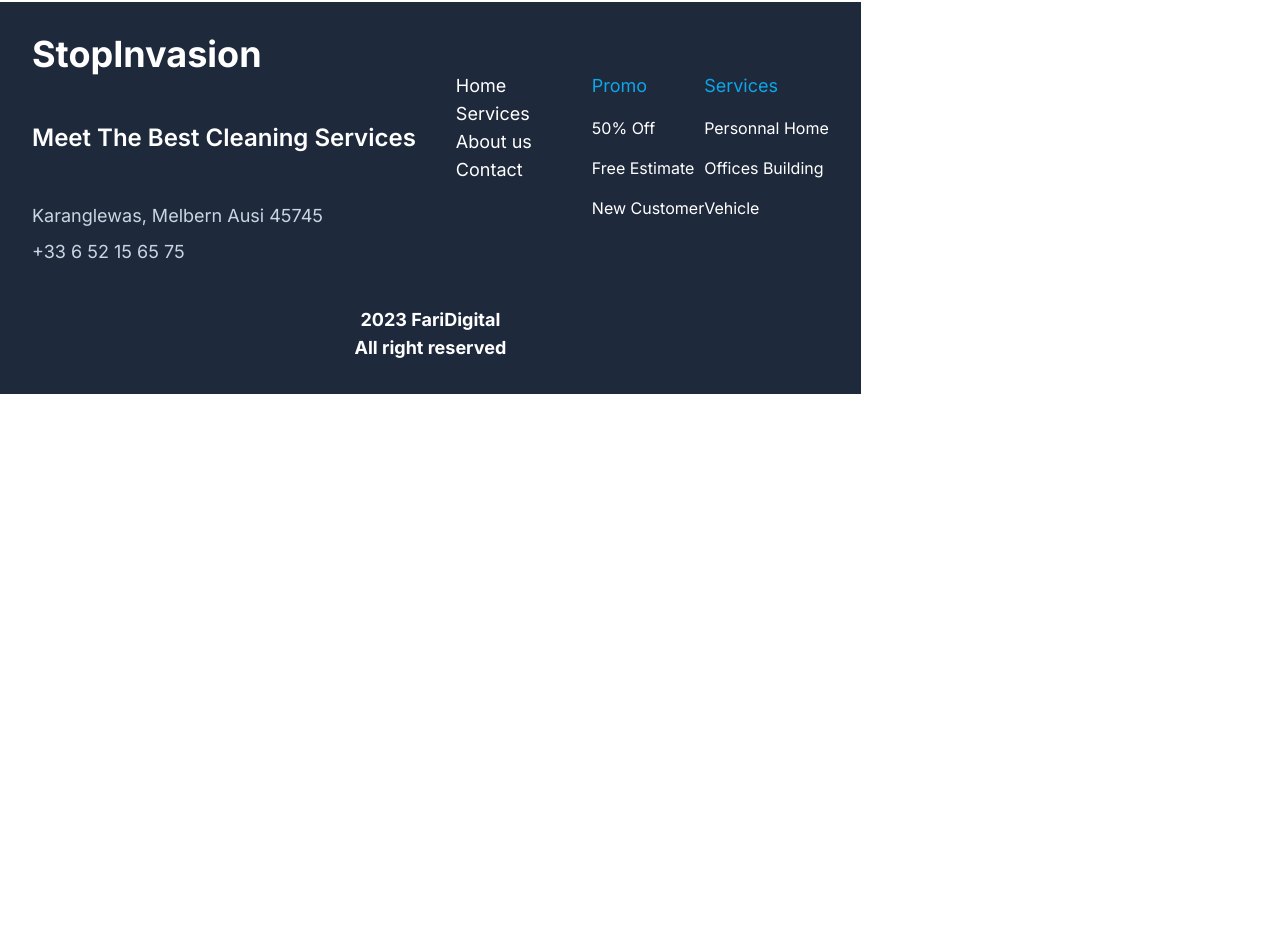
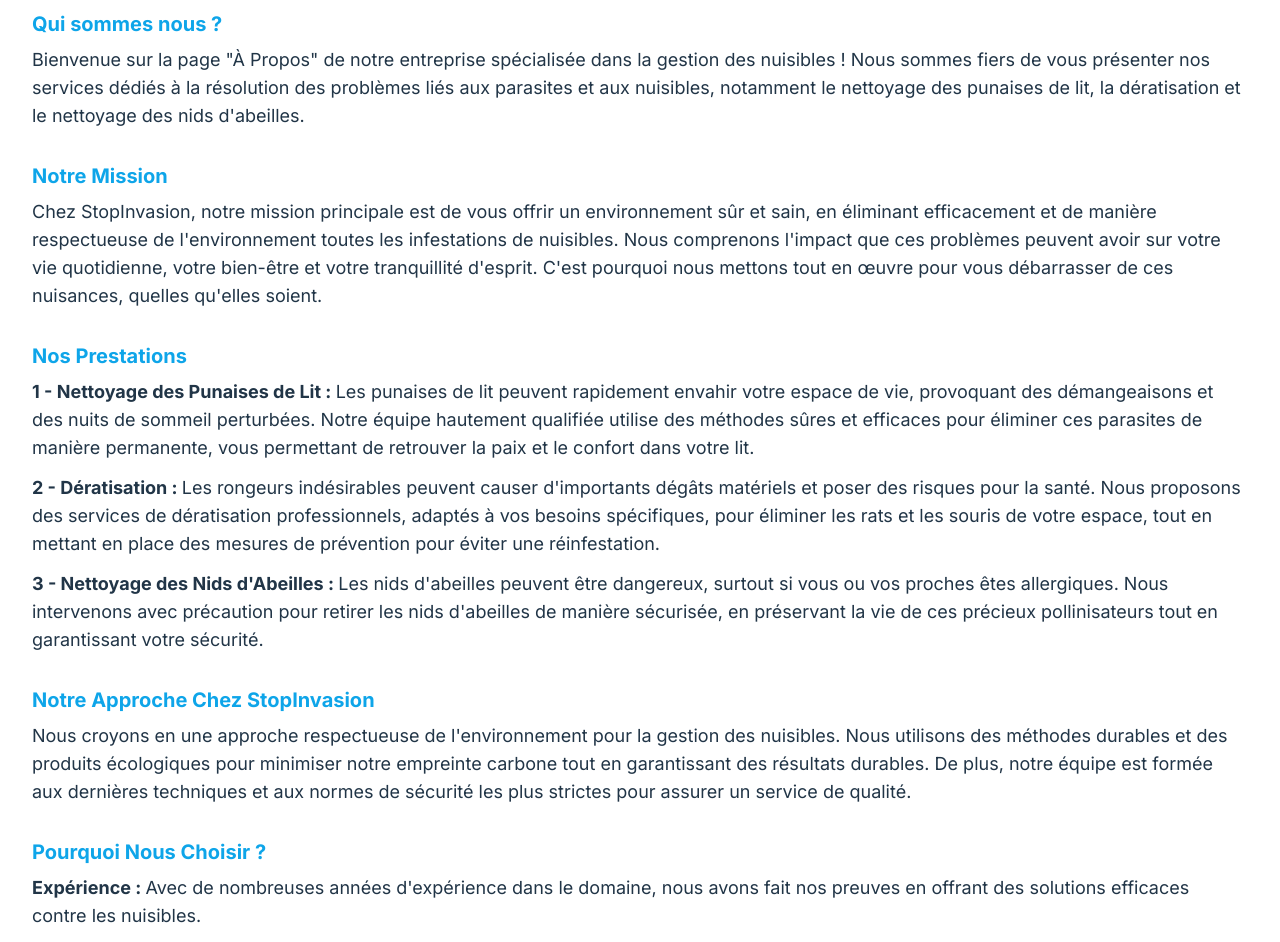
Before and after one commit to FaridAmimri/stopinvasion, a React (Vite) app: page /about in a window 1280 px wide. Shown: the part 126-1068 px from the top of the page. Before the commit the page ends 800 px from the top, so only its background shows below. Built offline with nearby package versions, Linux system fonts and the light colour scheme.

Commit message:
Design AboutUs & add  CallToAction section ti About Page

```diff
--- /dev/null
+++ b/src/components/AboutUs.tsx
@@ -0,0 +1,114 @@
+/** @format */
+
+const AboutUs = () => {
+  return (
+    <div className='p-8 flex flex-col gap-6'>
+      <div className='flex flex-col gap-8 text-lg'>
+        <div className='flex flex-col gap-2'>
+          <h3 className='text-xl font-bold text-sky-500'>Qui sommes nous ?</h3>
+          <p>
+            Bienvenue sur la page "À Propos" de notre entreprise spécialisée
+            dans la gestion des nuisibles ! Nous sommes fiers de vous présenter
+            nos services dédiés à la résolution des problèmes liés aux parasites
+            et aux nuisibles, notamment le nettoyage des punaises de lit, la
+            dératisation et le nettoyage des nids d'abeilles.
+          </p>
+        </div>
+
+        <div className='flex flex-col gap-2'>
+          <h3 className='text-xl font-bold text-sky-500'>Notre Mission</h3>
+          <p>
+            Chez StopInvasion, notre mission principale est de vous offrir un
+            environnement sûr et sain, en éliminant efficacement et de manière
+            respectueuse de l'environnement toutes les infestations de
+            nuisibles. Nous comprenons l'impact que ces problèmes peuvent avoir
+            sur votre vie quotidienne, votre bien-être et votre tranquillité
+            d'esprit. C'est pourquoi nous mettons tout en œuvre pour vous
+            débarrasser de ces nuisances, quelles qu'elles soient.
+          </p>
+        </div>
+
+        <div className='flex flex-col gap-2'>
+          <h3 className='text-xl font-bold text-sky-500'>Nos Prestations</h3>
+          <ul className='flex flex-col gap-3'>
+            <li>
+              <b>1 - Nettoyage des Punaises de Lit : </b> Les punaises de lit
+              peuvent rapidement envahir votre espace de vie, provoquant des
+              démangeaisons et des nuits de sommeil perturbées. Notre équipe
+              hautement qualifiée utilise des méthodes sûres et efficaces pour
+              éliminer ces parasites de manière permanente, vous permettant de
+              retrouver la paix et le confort dans votre lit.
+            </li>
+            <li>
+              <b>2 - Dératisation : </b>
+              Les rongeurs indésirables peuvent causer d'importants dégâts
+              matériels et poser des risques pour la santé. Nous proposons des
+              services de dératisation professionnels, adaptés à vos besoins
+              spécifiques, pour éliminer les rats et les souris de votre espace,
+              tout en mettant en place des mesures de prévention pour éviter une
+              réinfestation.
+            </li>
+            <li>
+              <b>3 - Nettoyage des Nids d'Abeilles : </b>Les nids d'abeilles
+              peuvent être dangereux, surtout si vous ou vos proches êtes
+              allergiques. Nous intervenons avec précaution pour retirer les
+              nids d'abeilles de manière sécurisée, en préservant la vie de ces
+              précieux pollinisateurs tout en garantissant votre sécurité.
+            </li>
+          </ul>
+        </div>
+
+        <div className='flex flex-col gap-2'>
+          <h3 className='text-xl font-bold text-sky-500'>
+            Notre Approche Chez StopInvasion
+          </h3>
+          <p>
+            Nous croyons en une approche respectueuse de l'environnement pour la
+            gestion des nuisibles. Nous utilisons des méthodes durables et des
+            produits écologiques pour minimiser notre empreinte carbone tout en
+            garantissant des résultats durables. De plus, notre équipe est
+            formée aux dernières techniques et aux normes de sécurité les plus
+            strictes pour assurer un service de qualité.
+          </p>
+        </div>
+
+        <div className='flex flex-col gap-2'>
+          <h3 className='text-xl font-bold text-sky-500'>
+            Pourquoi Nous Choisir ?
+          </h3>
+          <ul className='flex flex-col gap-2'>
+            <li>
+              <b>Expérience : </b>Avec de nombreuses années d'expérience dans le
+              domaine, nous avons fait nos preuves en offrant des solutions
+              efficaces contre les nuisibles.
+            </li>
+            <li>
+              <b>Service Personnalisé : </b>Chaque infestation est unique, c'est
+              pourquoi nous adaptons nos services pour répondre à vos besoins
+              spécifiques.
+            </li>
+            <li>
+              <b>Satisfaction du Client : </b>
+              Votre satisfaction est notre priorité. Nous travaillons sans
+              relâche pour garantir des résultats qui dépassent vos attentes.
+            </li>
+          </ul>
+        </div>
+
+        <div>
+          <p>
+            Lorsque vous faites appel à StopInvasion, vous optez pour la
+            tranquillité d'esprit. Nous sommes là pour vous aider à retrouver un
+            environnement sain, propre et débarrassé des nuisibles qui
+            perturbent votre vie. N'hésitez pas à nous contacter pour en savoir
+            plus sur nos services ou pour planifier une intervention. Nous
+            sommes là pour vous, à chaque étape du processus. Merci de nous
+            faire confiance pour la gestion de vos problèmes de nuisibles.
+          </p>
+        </div>
+      </div>
+    </div>
+  )
+}
+
+export default AboutUs
--- a/src/pages/About.tsx
+++ b/src/pages/About.tsx
@@ -1,7 +1,15 @@
 /** @format */
 
+import AboutUs from '../components/AboutUs'
+import CallToAction from '../components/CallToAction'
+
 const About = () => {
-  return <div>About</div>
+  return (
+    <div>
+      <AboutUs />
+      <CallToAction />
+    </div>
+  )
 }
 
 export default About
```
